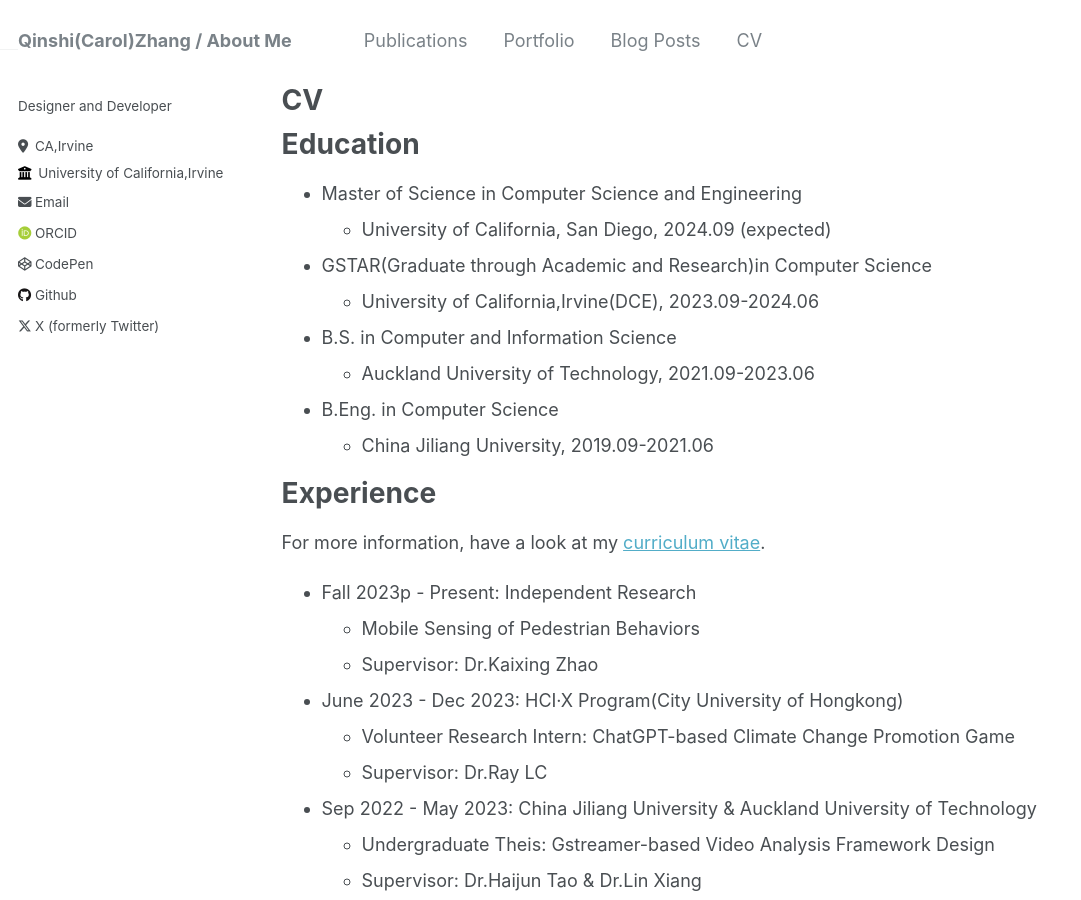
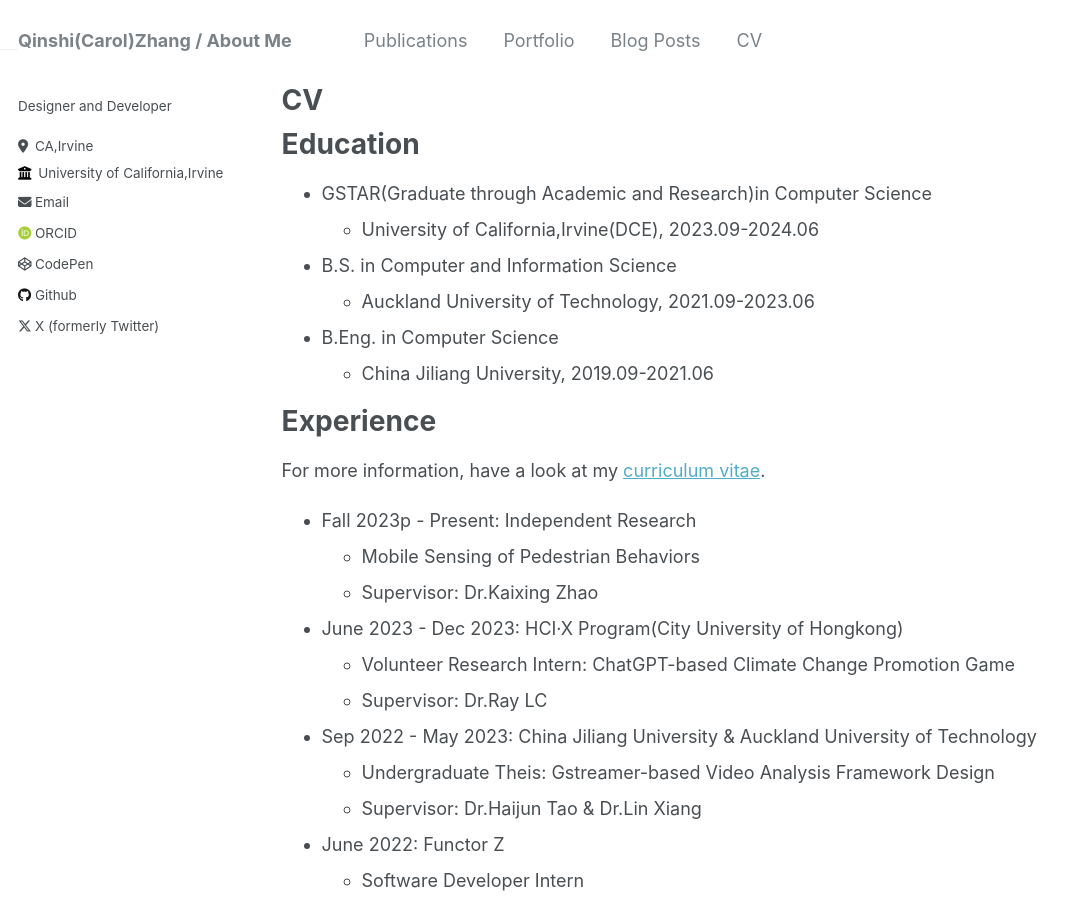
Before and after one commit to Carolzhangzz/AcademicWeb, a Jekyll site: the page built from _pages/cv.md, in a window 1280 px wide and 900 px high. Shown: the whole window, without its empty margins (0-1081 px from the left). Built offline with Jekyll 4.4.1, drawn with Linux system fonts in a browser that asks for light colours; some web fonts are replaced.

Commit message:
Update cv.md

```diff
--- a/_pages/cv.md
+++ b/_pages/cv.md
@@ -11,8 +11,6 @@ redirect_from:
 
 Education
 ======
-* Master of Science in Computer Science and Engineering
-  * University of California, San Diego, 2024.09 (expected)
 * GSTAR(Graduate through Academic and Research)in Computer Science
   * University of California,Irvine(DCE), 2023.09-2024.06
 * B.S. in Computer and Information Science
```
